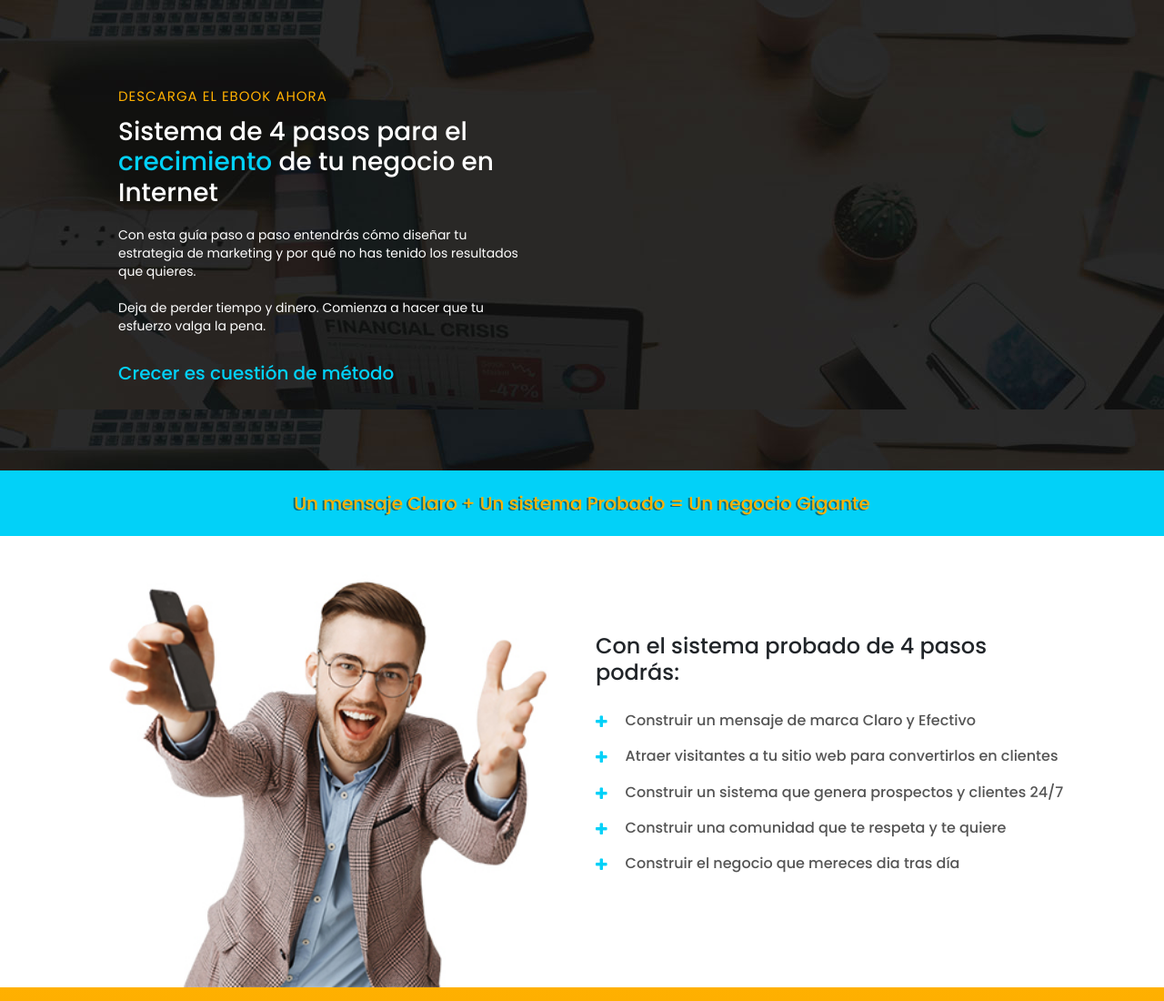
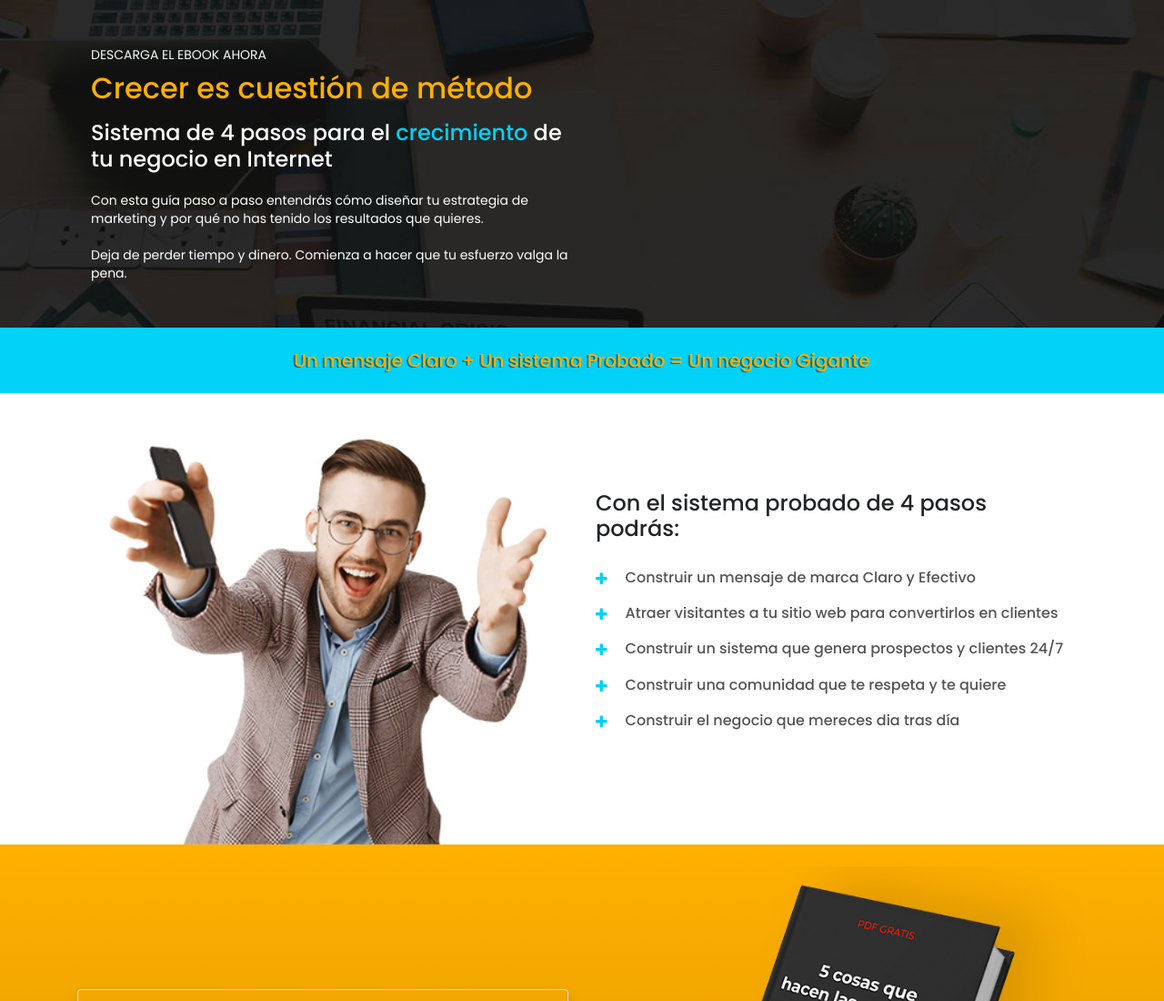
Before and after one commit to Gio-Moreno/mision-digital, a plain HTML site: page sistema4.html in a window 1280 px wide. Shown: the top 1100 px of the page at 91% size. Drawn offline with Linux system fonts and the light colour scheme; a script that the page names is missing.

Commit message:
Update sistema4.html

```diff
--- a/sistema4.html
+++ b/sistema4.html
@@ -96,12 +96,10 @@
                     <div>
                         <div class="row pdf">
                             <div class="col-md-6 align-self-center ">
-                                <div class="right-content ">
-                                    <span>Descarga el EBOOK AHORA</span>
-                                    <h3>Sistema de 4 pasos para el <em>crecimiento</em> de tu negocio en Internet<br></h3>
+                                <p class="text-light mb-2">DESCARGA EL EBOOK AHORA</p>
+                                    <h2 class="mb-3 complementary-color">Crecer es cuestión de método</h2>
+                                    <h4>Sistema de 4 pasos para el <em>crecimiento</em> de tu negocio en Internet<br></h4>
                                     <p class="text-white"><br>Con esta guía paso a paso entendrás cómo diseñar tu estrategia de marketing y por qué no has tenido los resultados que quieres.<br><br>Deja de perder tiempo y dinero. Comienza a hacer que tu esfuerzo valga la pena.</p>
-                                    <h5><em>Crecer es cuestión de método</em></h5>
-                                </div>
                             </div>
                             <div class="col-md-6 align-self-center" >
                                 <div class="left-image align-self-center">
```
